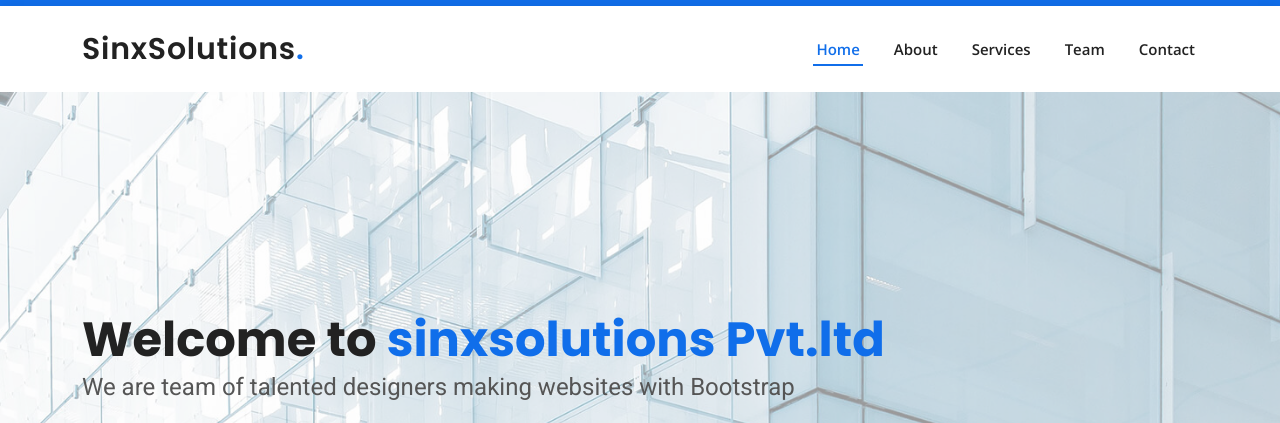
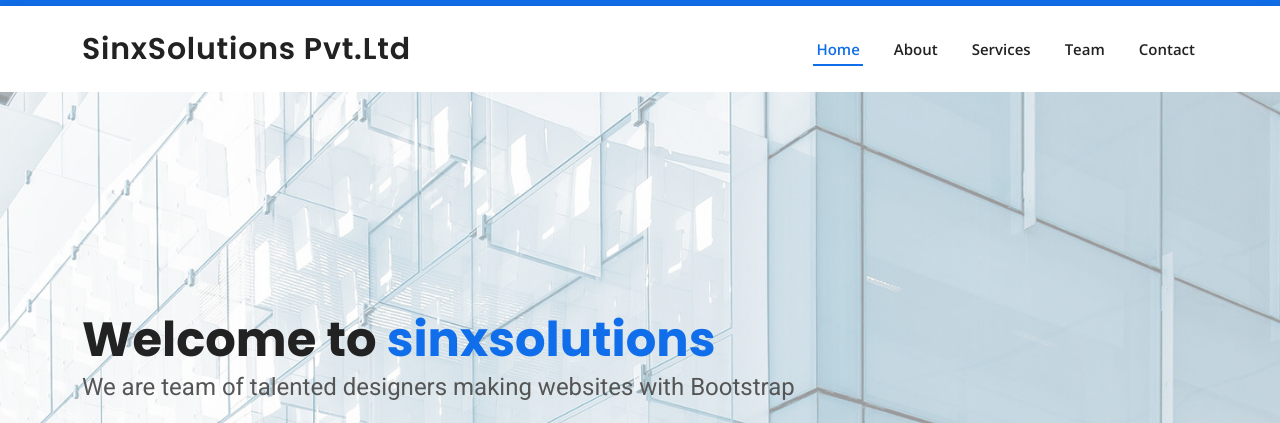
Before and after one commit to CreatorAswin/SinxSolutions, a plain HTML site: page index.html in a window 1280 px wide. Shown: the part 34-457 px from the top of the page. Drawn offline with nearby package versions, Linux system fonts and the light colour scheme; animation ran at ten frames a second.

Commit message:
Add files via upload

```diff
--- a/index.html
+++ b/index.html
@@ -51,7 +51,7 @@
   <header id="header" class="d-flex align-items-center">
     <div class="container d-flex align-items-center justify-content-between">
 
-      <h1 class="logo"><a href="index.html">SinxSolutions<span>.</span></a></h1>
+      <h1 class="logo"><a href="index.html">SinxSolutions Pvt.Ltd<span></span></a></h1>
       <!-- Uncomment below if you prefer to use an image logo -->
       <!-- <a href="index.html" class="logo"><img src="assets/img/logo.png" alt=""></a>-->
 
@@ -72,7 +72,7 @@
   <!-- ======= Hero Section ======= -->
   <section id="hero" class="d-flex align-items-center">
     <div class="container" data-aos="zoom-out" data-aos-delay="100">
-      <h1>Welcome to <span>sinxsolutions Pvt.ltd</span></h1>
+      <h1>Welcome to <span>sinxsolutions</span></h1>
       <h2>We are team of talented designers making websites with Bootstrap</h2>
       <div class="d-flex">
         <a href="#about" class="btn-get-started scrollto">Get Started</a>
@@ -837,7 +837,7 @@
             <div class="info-box mb-4">
               <i class="bx bx-map"></i>
               <h3>Our Address</h3>
-              <p>A108 Adam Street, New York, NY 535022</p>
+              <p>Gajuwaka, Visakhapatnam, Andhra Pradesh</p>
             </div>
           </div>
 
@@ -845,7 +845,7 @@
             <div class="info-box  mb-4">
               <i class="bx bx-envelope"></i>
               <h3>Email Us</h3>
-              <p>contact@example.com</p>
+              <p>sinxsolutions@gmail.com</p>
             </div>
           </div>
 
@@ -853,7 +853,7 @@
             <div class="info-box  mb-4">
               <i class="bx bx-phone-call"></i>
               <h3>Call Us</h3>
-              <p>+1 5589 55488 55</p>
+              <p>+91 970 103 5585</p>
             </div>
           </div>
 
```
